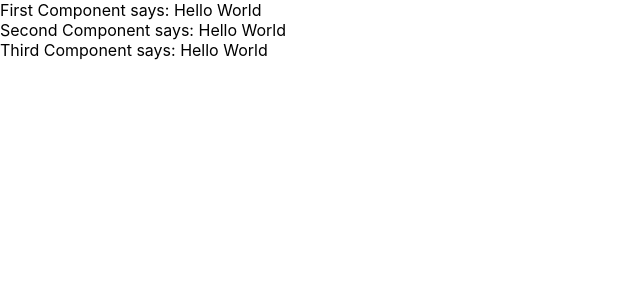
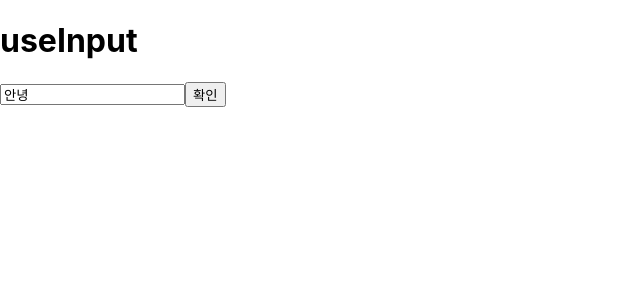
Before and after one commit to kimyejin213527/Hooks_project, a React (Create React App) app: page / in a window 1280 px wide. Shown: the top 300 px of the page, without its empty margins (0-640 px from the left). Built offline with nearby package versions, Linux system fonts and the light colour scheme.

Commit message:
0508 예제 마지막

```diff
--- a/src/App.js
+++ b/src/App.js
@@ -1,31 +1,16 @@
-import { createContext, useContext } from "react";
-const MyContext = createContext();
-function App() {
-  return (
-    <MyContext.Provider value="Hello World">
-      <AwesomeComponent />
-    </MyContext.Provider>
-  );
-}
-function AwesomeComponent() {
+import { useInput } from "./useInput";
+const App = () => {
+  const [inputValue, handleChange] = useInput("안녕");
+  const handleSubmit = () => {
+    alert(inputValue);
+    //setInputValue("");
+  };
   return (
     <div>
-      <FirstComponent />
-      <SecondComponent />
-      <ThirdComponent />
+      <h1>useInput</h1>
+      <input value={inputValue} onChange={handleChange} />
+      <button onClick={handleSubmit}>확인</button>
     </div>
   );
-}
-function FirstComponent() {
-  const value = useContext(MyContext);
-  return <div>First Component says: {value}</div>;
-}
-function SecondComponent() {
-  const value = useContext(MyContext);
-  return <div>Second Component says: {value}</div>;
-}
-function ThirdComponent() {
-  const value = useContext(MyContext);
-  return <div>Third Component says: {value}</div>;
-}
+};
 export default App;
--- /dev/null
+++ b/src/useInput.js
@@ -0,0 +1,8 @@
+import { useState } from "react";
+export function useInput(initialValue) {
+  const [inputValue, setInputValue] = useState(initialValue);
+  const handleChange = (e) => {
+    setInputValue(e.target.value);
+  };
+  return [inputValue, handleChange];
+}
```
Also changed, not shown: src/App copy_04.js (added, +31 -0 lines).
